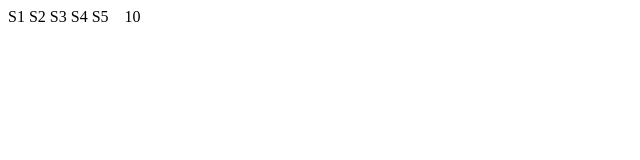
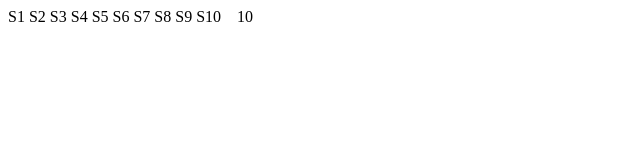
Before and after one commit to jayeshtele/use-popcorn-app, a React (Create React App) app: page / in a window 1280 px wide. Shown: the top 160 px of the page, without its empty margins (0-640 px from the left). Built offline with nearby package versions, Linux system fonts and the light colour scheme.

Commit message:
Update StarRating.js

```diff
--- a/src/StarRating.js
+++ b/src/StarRating.js
@@ -16,11 +16,11 @@ const textStyle = {
   margin: "0",
 };
 
-export default function StarRating() {
+export default function StarRating({ maxRating }) {
   return (
     <div style={containerStyle}>
       <div style={startContainerStyle}>
-        {Array.from({ length: 5 }, (_, i) => (
+        {Array.from({ length: maxRating }, (_, i) => (
           <span>S{i + 1}</span>
         ))}
       </div>
```
